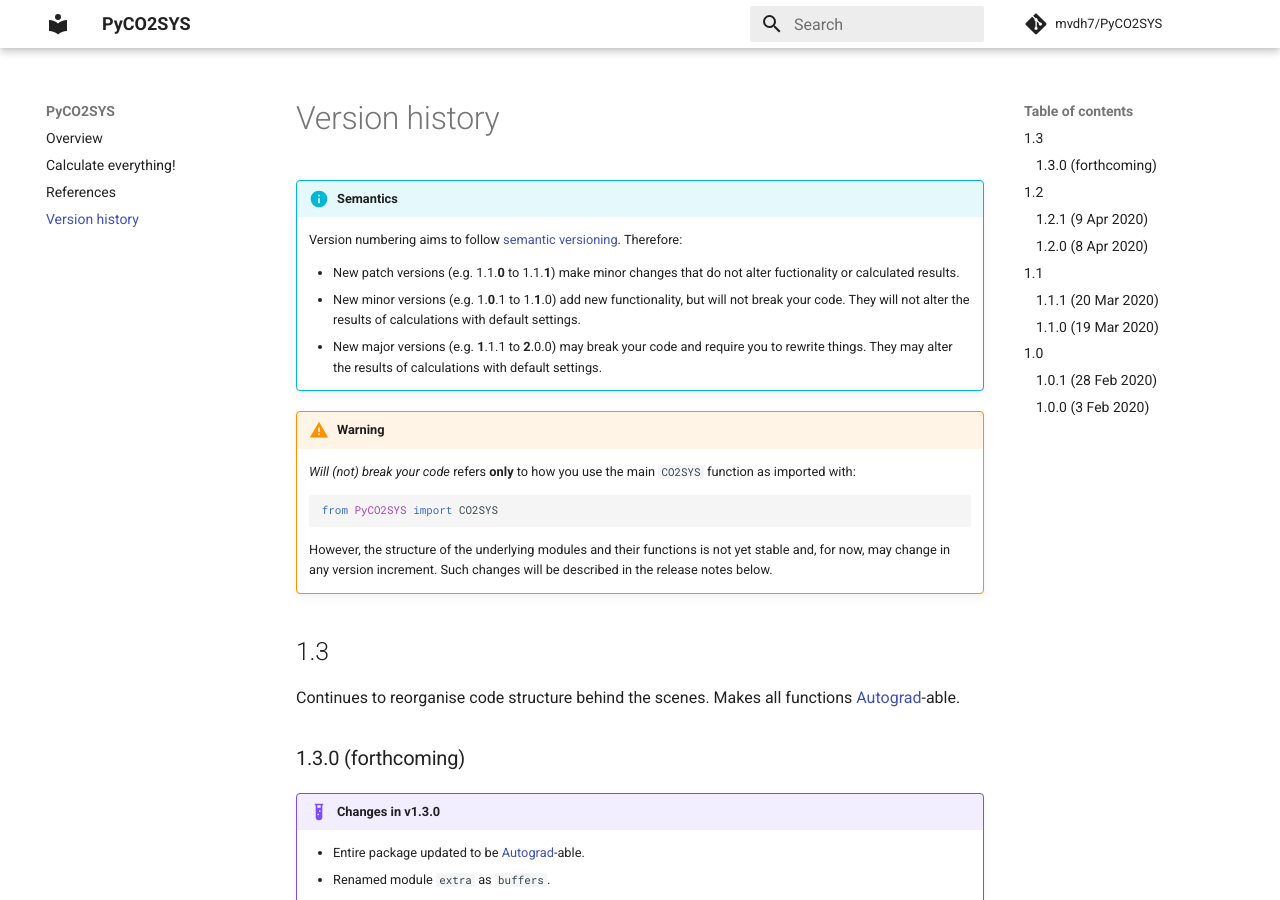
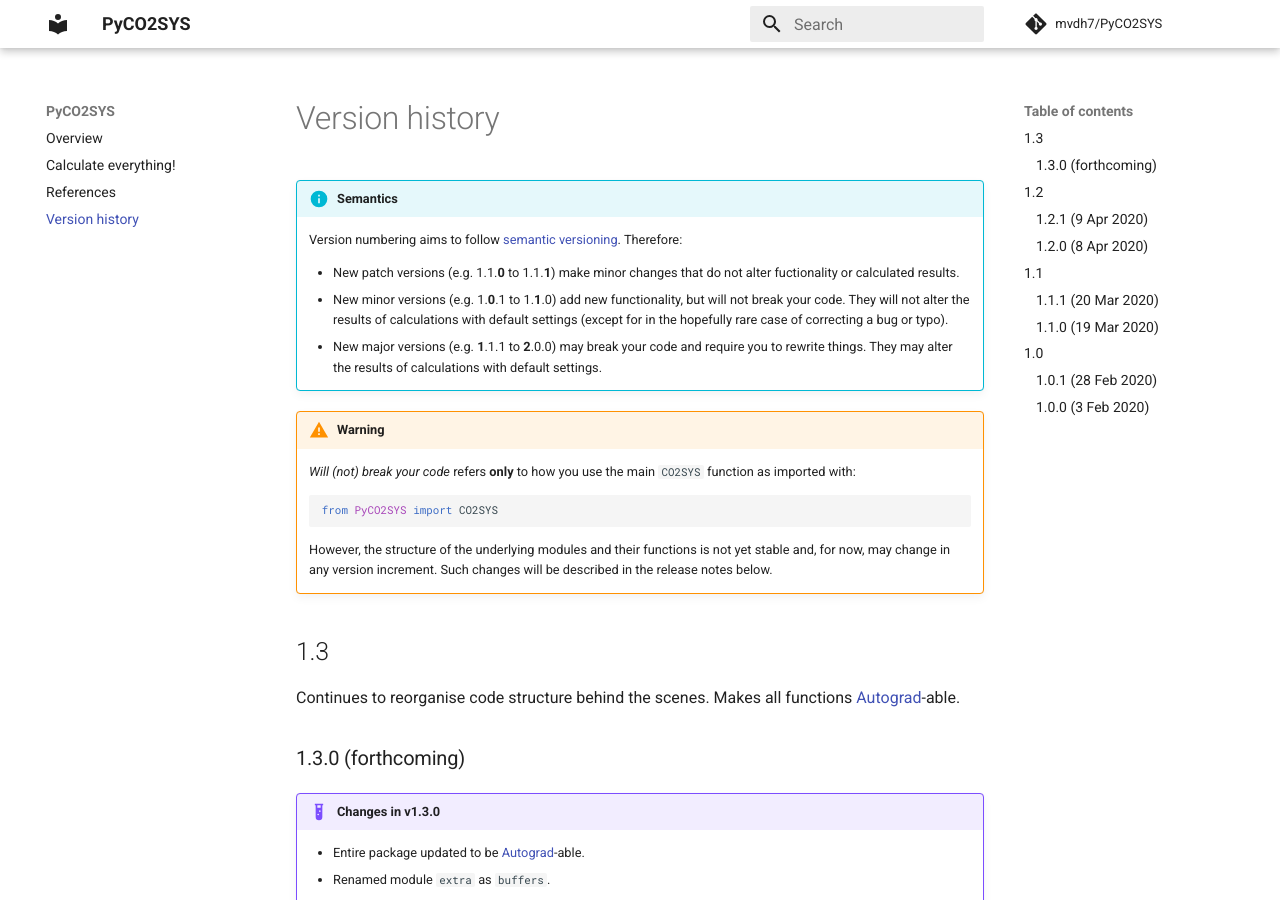
Before and after one commit to mvdh7/PyCO2SYS, an MkDocs documentation site: the page built from docs/versions.md, in a window 1280 px wide and 900 px high. Built offline with MkDocs 1.6.1 and Material for MkDocs 9.7.7, drawn with Linux system fonts in a browser that asks for light colours; formulas are drawn with MathJax 3; comment, search, counter and statistics services are not loaded.

Commit message:
Note typo possibility

```diff
--- a/docs/versions.md
+++ b/docs/versions.md
@@ -4,7 +4,7 @@
     Version numbering aims to follow [semantic versioning](https://semver.org/). Therefore:
 
       * New patch versions (e.g. 1.1.**0** to 1.1.**1**) make minor changes that do not alter fuctionality or calculated results.
-      * New minor versions (e.g. 1.**0**.1 to 1.**1**.0) add new functionality, but will not break your code. They will not alter the results of calculations with default settings.
+      * New minor versions (e.g. 1.**0**.1 to 1.**1**.0) add new functionality, but will not break your code. They will not alter the results of calculations with default settings (except for in the hopefully rare case of correcting a bug or typo).
       * New major versions (e.g. **1**.1.1 to **2**.0.0) may break your code and require you to rewrite things. They may alter the results of calculations with default settings.
 
 !!! warning
```
